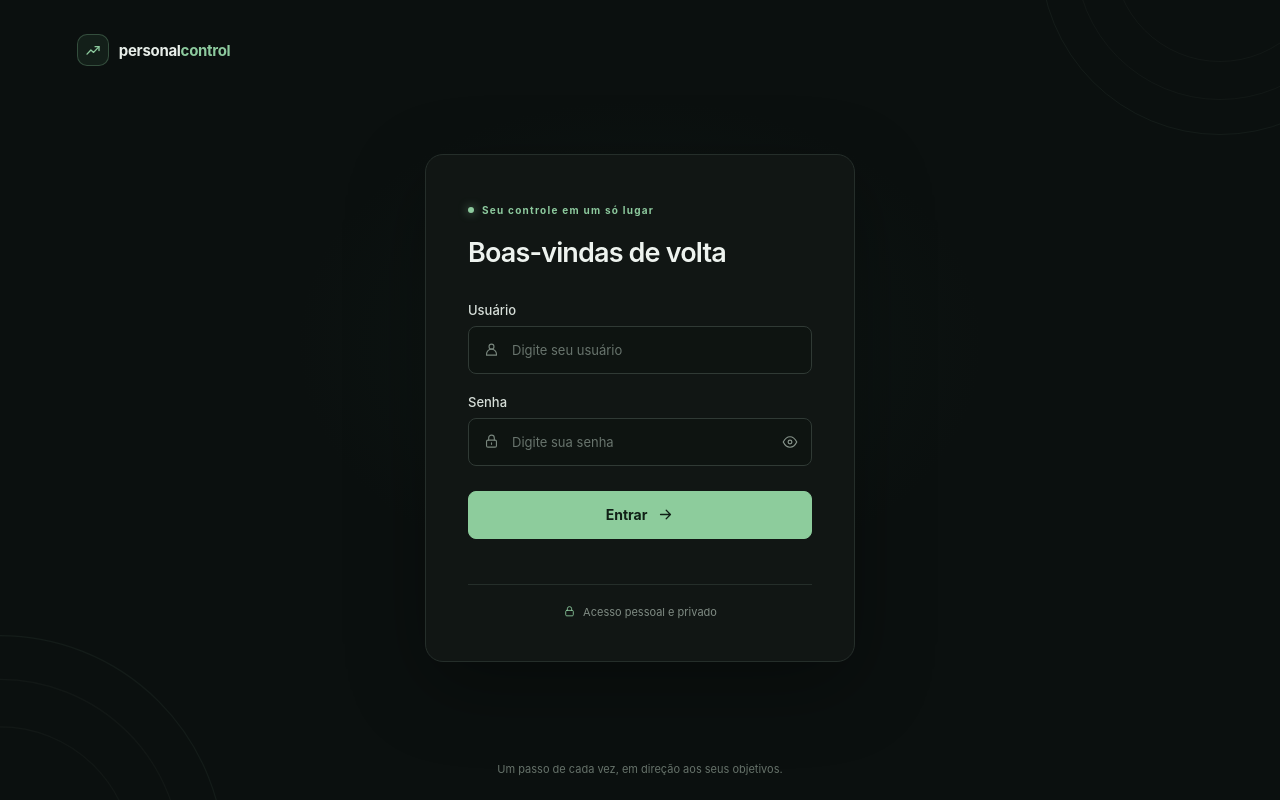
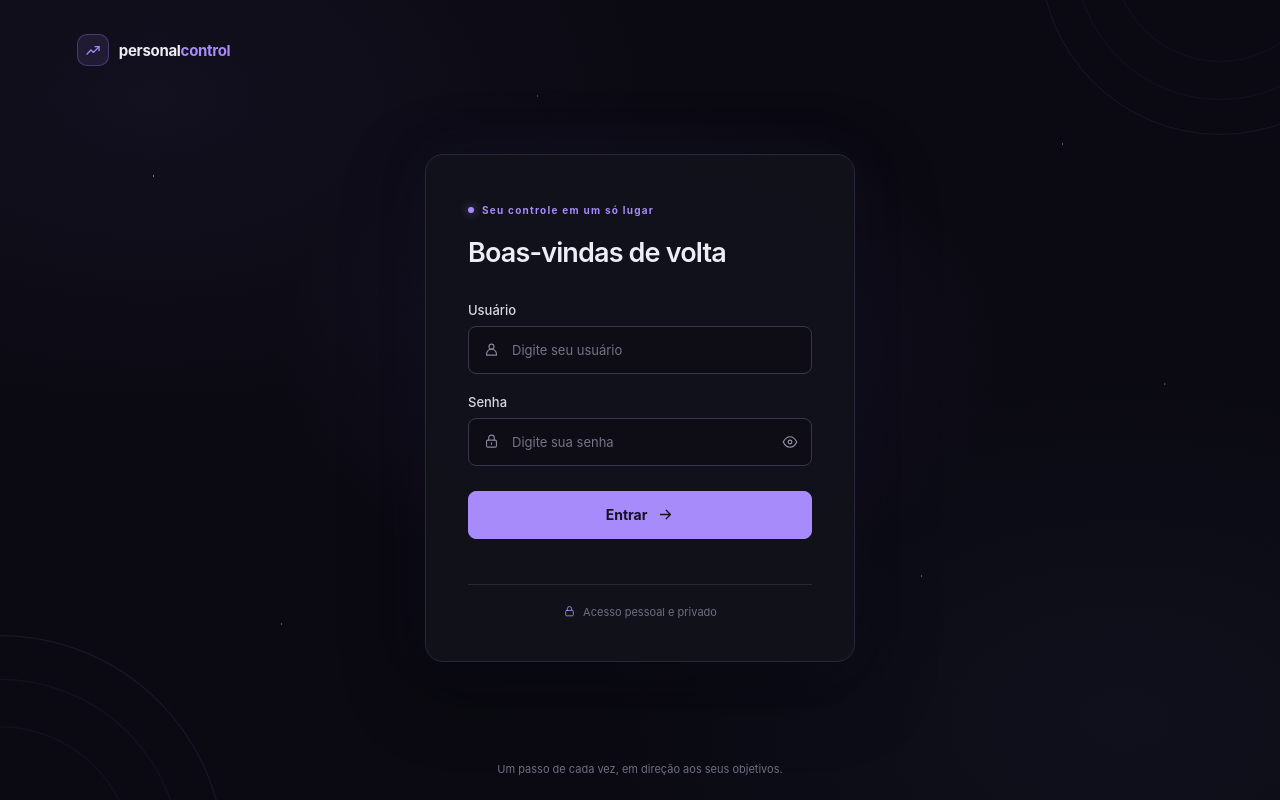
Before and after one commit to RyanHSA2001/personal-finance, a React (Vite) app: page / in a window 1280 px wide. Built offline with nearby package versions, Linux system fonts and the light colour scheme.

Commit message:
mudando tema para dark-purple

```diff
--- a/src/components/Brand.css
+++ b/src/components/Brand.css
@@ -5,14 +5,14 @@
   display: flex;
   align-items: center;
   gap: 10px;
-  color: #e8eee9;
+  color: var(--color-text);
   font-size: 15px;
   font-weight: 650;
   letter-spacing: -0.3px;
 }
 
 .brand-highlight {
-  color: #8dca9e;
+  color: var(--color-accent);
 }
 
 .brand-mark {
@@ -20,14 +20,14 @@
   width: 32px;
   height: 32px;
   place-items: center;
-  border: 1px solid rgba(137, 201, 153, 0.28);
+  border: 1px solid rgba(167, 139, 250, 0.3);
   border-radius: 10px;
-  background: rgba(99, 164, 116, 0.1);
+  background: rgba(167, 139, 250, 0.1);
 }
 
 .brand-mark svg {
   width: 18px;
-  stroke: #8dca9e;
+  stroke: var(--color-accent);
   stroke-linecap: round;
   stroke-linejoin: round;
   stroke-width: 1.8;
--- a/src/components/LoginForm.css
+++ b/src/components/LoginForm.css
@@ -11,7 +11,7 @@
 }
 
 .form-field label {
-  color: #d7dfd9;
+  color: #d9d6e4;
   font-size: 13px;
   font-weight: 550;
 }
@@ -21,15 +21,15 @@
   display: flex;
   height: 48px;
   align-items: center;
-  border: 1px solid #303a35;
+  border: 1px solid var(--color-border-strong);
   border-radius: 8px;
-  background: #0e1411;
+  background: var(--color-surface-input);
   transition: border-color 150ms ease, box-shadow 150ms ease;
 }
 
 .input-wrap:focus-within {
-  border-color: #79b88a;
-  box-shadow: 0 0 0 3px rgba(121, 184, 138, 0.12);
+  border-color: var(--color-accent);
+  box-shadow: 0 0 0 3px var(--color-accent-glow);
 }
 
 .field-icon {
@@ -37,7 +37,7 @@
   height: 17px;
   flex: 0 0 auto;
   margin-left: 14px;
-  stroke: #78867d;
+  stroke: #89849c;
   stroke-linecap: round;
   stroke-linejoin: round;
   stroke-width: 1.6;
@@ -51,13 +51,13 @@
   border: 0;
   outline: 0;
   background: transparent;
-  color: #eef3ef;
+  color: var(--color-text);
   font: inherit;
   font-size: 13px;
 }
 
 .input-wrap input::placeholder {
-  color: #68746d;
+  color: #777287;
 }
 
 .password-toggle {
@@ -69,17 +69,17 @@
   border: 0;
   border-radius: 0 8px 8px 0;
   background: transparent;
-  color: #87948b;
+  color: #9691a8;
   cursor: pointer;
 }
 
 .password-toggle:hover {
-  color: #c5d2c8;
+  color: #d3c8ff;
 }
 
 .password-toggle:focus-visible,
 .submit-button:focus-visible {
-  outline: 2px solid #8dca9e;
+  outline: 2px solid var(--color-accent);
   outline-offset: 3px;
 }
 
@@ -99,10 +99,10 @@
   justify-content: center;
   gap: 10px;
   margin-top: 5px;
-  border: 1px solid #8dcc9c;
+  border: 1px solid var(--color-accent);
   border-radius: 8px;
-  background: #8dcc9c;
-  color: #102016;
+  background: var(--color-accent);
+  color: var(--color-accent-contrast);
   font: inherit;
   font-size: 14px;
   font-weight: 700;
@@ -112,7 +112,7 @@
 
 .submit-button:hover {
   transform: translateY(-1px);
-  background: #a0d8ad;
+  background: var(--color-accent-hover);
 }
 
 .submit-button:active {
@@ -130,7 +130,7 @@
 .form-notice {
   min-height: 18px;
   margin: -10px 0 -7px;
-  color: #e5bf7c;
+  color: #e4c98f;
   font-size: 12px;
   line-height: 1.5;
 }
--- a/src/pages/LoginPage.css
+++ b/src/pages/LoginPage.css
@@ -9,8 +9,10 @@
   overflow: hidden;
   padding: 48px 24px 32px;
   background:
-    radial-gradient(ellipse at 50% 43%, rgba(31, 65, 53, 0.18), transparent 38%),
-    #0b100f;
+    radial-gradient(ellipse at 50% 44%, rgba(85, 65, 145, 0.2), transparent 40%),
+    radial-gradient(ellipse at 12% 12%, rgba(58, 46, 99, 0.16), transparent 32%),
+    radial-gradient(ellipse at 88% 90%, rgba(40, 54, 91, 0.14), transparent 34%),
+    var(--color-page);
 }
 
 .ambient {
@@ -18,7 +20,7 @@
   z-index: -1;
   width: 360px;
   height: 360px;
-  border: 1px solid rgba(148, 181, 155, 0.07);
+  border: 1px solid rgba(167, 139, 250, 0.09);
   border-radius: 50%;
   pointer-events: none;
 }
@@ -26,7 +28,7 @@
 .ambient::before,
 .ambient::after {
   position: absolute;
-  border: 1px solid rgba(148, 181, 155, 0.05);
+  border: 1px solid rgba(167, 139, 250, 0.06);
   border-radius: 50%;
   content: '';
 }
@@ -50,13 +52,28 @@
   transform: scale(1.25);
 }
 
+.login-page::before {
+  position: absolute;
+  z-index: -1;
+  inset: 0;
+  background-image:
+    radial-gradient(1px 1px at 12% 22%, rgba(224, 216, 255, 0.55) 50%, transparent 100%),
+    radial-gradient(1px 1px at 83% 18%, rgba(198, 185, 255, 0.45) 50%, transparent 100%),
+    radial-gradient(1px 1px at 72% 72%, rgba(224, 216, 255, 0.38) 50%, transparent 100%),
+    radial-gradient(1px 1px at 22% 78%, rgba(198, 185, 255, 0.4) 50%, transparent 100%),
+    radial-gradient(1px 1px at 91% 48%, rgba(224, 216, 255, 0.35) 50%, transparent 100%),
+    radial-gradient(1px 1px at 42% 12%, rgba(198, 185, 255, 0.3) 50%, transparent 100%);
+  content: '';
+  pointer-events: none;
+}
+
 .login-card {
   width: min(100%, 430px);
   padding: 42px;
-  border: 1px solid #252e2a;
+  border: 1px solid var(--color-border);
   border-radius: 18px;
-  background: rgba(17, 23, 21, 0.94);
-  box-shadow: 0 24px 80px rgba(0, 0, 0, 0.32);
+  background: rgba(18, 17, 27, 0.94);
+  box-shadow: 0 24px 80px rgba(0, 0, 0, 0.38), 0 0 60px rgba(104, 79, 181, 0.07);
 }
 
 .card-heading {
@@ -68,7 +85,7 @@
   align-items: center;
   gap: 8px;
   margin-bottom: 20px;
-  color: #8dca9e;
+  color: var(--color-accent);
   font-size: 10px;
   font-weight: 700;
   letter-spacing: 1.25px;
@@ -78,13 +95,13 @@
   width: 6px;
   height: 6px;
   border-radius: 50%;
-  background: #8dca9e;
-  box-shadow: 0 0 10px rgba(141, 202, 158, 0.7);
+  background: var(--color-accent);
+  box-shadow: 0 0 10px rgba(167, 139, 250, 0.7);
 }
 
 .card-heading h1 {
   margin: 0 0 9px;
-  color: #eef3ef;
+  color: var(--color-text);
   font-size: 27px;
   font-weight: 600;
   letter-spacing: -0.85px;
@@ -92,7 +109,7 @@
 }
 
 .card-heading p {
-  color: #929e97;
+  color: var(--color-text-muted);
   font-size: 14px;
   line-height: 1.55;
 }
@@ -104,8 +121,8 @@
   gap: 7px;
   margin-top: 24px;
   padding-top: 20px;
-  border-top: 1px solid #252e2a;
-  color: #7f8b83;
+  border-top: 1px solid var(--color-border);
+  color: var(--color-text-subtle);
   font-size: 11px;
 }
 
@@ -116,7 +133,7 @@
 .secure-icon svg {
   width: 13px;
   height: 13px;
-  stroke: #8dca9e;
+  stroke: var(--color-accent);
   stroke-linecap: round;
   stroke-linejoin: round;
   stroke-width: 1.6;
@@ -125,7 +142,7 @@
 .page-footer {
   position: absolute;
   bottom: 24px;
-  color: #66726a;
+  color: var(--color-text-subtle);
   font-size: 11px;
   text-align: center;
 }
--- a/src/styles/global.css
+++ b/src/styles/global.css
@@ -4,10 +4,23 @@
   text-rendering: optimizeLegibility;
   -webkit-font-smoothing: antialiased;
   -moz-osx-font-smoothing: grayscale;
-  color: #eef3ef;
-  background: #0b100f;
+  color: #eeedf4;
+  background: #0b0a12;
   color-scheme: dark;
   font-weight: 400;
+
+  --color-page: #0b0a12;
+  --color-surface: #12111b;
+  --color-surface-input: #0e0d16;
+  --color-border: #2a2738;
+  --color-border-strong: #3a354c;
+  --color-text: #eeedf4;
+  --color-text-muted: #9a96aa;
+  --color-text-subtle: #716d82;
+  --color-accent: #a78bfa;
+  --color-accent-hover: #b7a2ff;
+  --color-accent-contrast: #171126;
+  --color-accent-glow: rgba(167, 139, 250, 0.16);
 }
 
 * {
```
